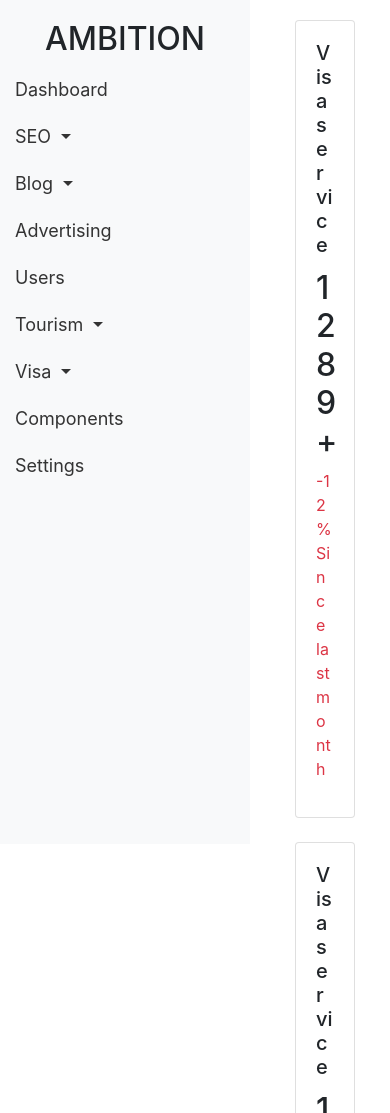
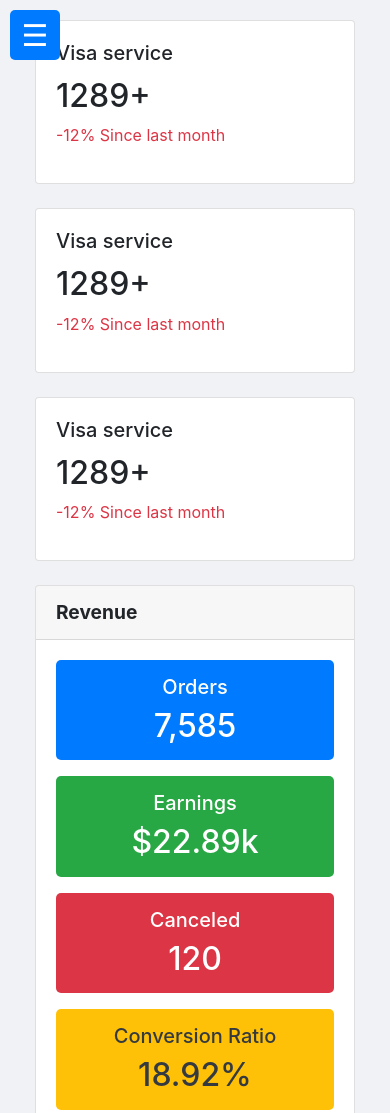
Before and after one commit to jamanhasan01/admin-panel, a plain HTML site: page index.html in a window 390 px wide. Shown: the top 1113 px of the page. Drawn offline with nearby package versions, Linux system fonts and the light colour scheme.

Commit message:
i'm change some thing in nav and contant

```diff
--- a/index.html
+++ b/index.html
@@ -5,43 +5,15 @@
     <meta name="viewport" content="width=device-width, initial-scale=1.0">
     <title>Dashboard</title>
     <link href="https://stackpath.bootstrapcdn.com/bootstrap/4.5.2/css/bootstrap.min.css" rel="stylesheet">
-    <style>
-  .sidebar {
-            width: 250px;
-            position: fixed;
-            top: 0;
-            left: 0;
-            height: 100%;
-            background-color: #f8f9fa;
-            padding-top: 20px;
-        }
-        .sidebar a {
-            padding: 10px 15px;
-            text-decoration: none;
-            font-size: 18px;
-            color: #333;
-            display: block;
-        }
-        .sidebar a:hover {
-            background-color: #007bff;
-            color: #fff;
-        }
-        .content {
-            margin-left: 260px;
-            padding: 20px;
-        }
-        .card-header {
-            font-weight: bold;
-            font-size: 1.2rem;
-        }
-    </style>
+    <link rel="stylesheet" href="./style.css">
 </head>
 <body>
 
+    <button class="toggle-btn" onclick="toggleSidebar()">☰</button>
 
-    <div class="sidebar">
+    <div class="sidebar" id="sidebar">
         <h2 class="text-center">AMBITION</h2>
-        <a href="#">Dashboard</a>
+        <a href="#" class="active">Dashboard</a>
         <div class="dropdown">
             <a class="dropdown-toggle" href="#" id="seoDropdown" data-toggle="collapse" data-target="#seoMenu" aria-expanded="false">
                 SEO
@@ -87,7 +59,7 @@
         <a href="#">Settings</a>
     </div>
 
-<div class="content">
+    <div class="content" id="content">
         <div class="container-fluid">
             <div class="row">
                 <div class="col-lg-4 col-md-6">
@@ -124,24 +96,32 @@
                 </div>
                 <div class="card-body">
                     <div class="row text-center">
-                    <div class="col-md-3">
+                        <div class="col-lg-3 col-md-6 col-sm-6 mb-3">
+                            <div class="revenue-stat bg-primary text-white">
                                 <h5>Orders</h5>
                                 <h2>7,585</h2>
                             </div>
-                    <div class="col-md-3">
+                        </div>
+                        <div class="col-lg-3 col-md-6 col-sm-6 mb-3">
+                            <div class="revenue-stat bg-success text-white">
                                 <h5>Earnings</h5>
                                 <h2>$22.89k</h2>
                             </div>
-                    <div class="col-md-3">
+                        </div>
+                        <div class="col-lg-3 col-md-6 col-sm-6 mb-3">
+                            <div class="revenue-stat bg-danger text-white">
                                 <h5>Canceled</h5>
-                        <h2>120</h2>
+                                <h2>120</h5>
                             </div>
-                    <div class="col-md-3">
+                        </div>
+                        <div class="col-lg-3 col-md-6 col-sm-6 mb-3">
+                            <div class="revenue-stat bg-warning text-dark">
                                 <h5>Conversion Ratio</h5>
                                 <h2>18.92%</h2>
                             </div>
                         </div>
-                <canvas id="revenueChart" width="400" height="200"></canvas>
+                    </div>
+                    <canvas id="revenueChart" width="100%"></canvas>
                 </div>
             </div>
             <div class="card mb-4">
@@ -149,7 +129,7 @@
                     Blogs
                 </div>
                 <div class="card-body">
-                <canvas id="blogsChart" width="400" height="200"></canvas>
+                    <canvas id="blogsChart" width="100%" ></canvas>
                 </div>
             </div>
         </div>
@@ -164,7 +144,7 @@
                 labels: ['Jan', 'Feb', 'Mar', 'Apr', 'May', 'Jun', 'Jul', 'Aug', 'Sep', 'Oct', 'Nov', 'Dec'],
                 datasets: [{
                     label: 'Revenue',
-                data: [12000, 19000, 30000, 50000, 20000, 30000, 45000, 32000, 25000, 40000, 55000, 47000],
+                    data: [12000, 15000, 13000, 17000, 19000, 22000, 24000, 25000, 27000, 30000, 40000, 55000, 47000],
                     backgroundColor: 'rgba(54, 162, 235, 0.2)',
                     borderColor: 'rgba(54, 162, 235, 1)',
                     borderWidth: 1
@@ -200,6 +180,22 @@
                 }
             }
         });
+
+        // Add active class on sidebar navigation click
+        document.querySelectorAll('.sidebar').forEach(function(element) {
+            element.addEventListener('click', function() {
+                document.querySelectorAll('.sidebar a').forEach(function(nav) {
+                    nav.classList.remove('active');
+                });
+                this.classList.add('active');
+            });
+        });
+
+        // Toggle sidebar visibility
+        function toggleSidebar() {
+            var sidebar = document.getElementById('sidebar');
+            sidebar.classList.toggle('hidden');
+        }
     </script>
 
     <script src="https://code.jquery.com/jquery-3.5.1.slim.min.js"></script>
--- a/style.css
+++ b/style.css
@@ -1,11 +1,21 @@
+*{
+    padding: 0;
+    margin: 0;
+}
 .sidebar {
-    width: 250px;
+    width: 300px;
     position: fixed;
     top: 0;
-    left: 0;
+    left: 0; /* Always show on desktop */
     height: 100%;
     background-color: #f8f9fa;
     padding-top: 20px;
+    transition: left 0.3s;
+    z-index: 1000;
+    border-right: 2px solid gray;
+}
+.sidebar.hidden {
+    left: -3000px; /* Hide sidebar on mobile */
 }
 .sidebar a {
     padding: 10px 15px;
@@ -14,15 +24,95 @@
     color: #333;
     display: block;
 }
-.sidebar a:hover {
+.sidebar a:hover, .sidebar a.active {
     background-color: #007bff;
     color: #fff;
 }
 .content {
-    margin-left: 260px;
+    margin-left: 300px;
     padding: 20px;
+    background-color: #f1f2f6;
+    transition: margin-left 0.3s;
+}
+.toggle-btn {
+    display:none; /* Hide toggle button on desktop */
+    position: fixed;
+    top: 10px;
+    left: 10px;
+    z-index: 1100;
+    width: 50px;
+    height: 50px;
+    background-color: #007bff;
+    color: #fff;
+    border: none;
+    font-size:30px;
+    padding: 3px;
+    border-radius: 5px;
+    outline: none;
+}
+.toggle-btn.active {
+    left: 300px;
 }
 .card-header {
     font-weight: bold;
     font-size: 1.2rem;
 }
+.revenue-stat {
+    background-color: #007bff;
+    color: #fff;
+    padding: 15px;
+    border-radius: 5px;
+}
+.revenue-stat h5 {
+    margin-bottom: 0.5rem;
+}
+.revenue-stat h2 {
+    margin-bottom: 0;
+}
+
+@media (min-width: 577px) and (max-width: 992px) {
+    .sidebar{
+        width: 300px;
+        left: -100%; /* Hide sidebar offscreen */
+    }
+    .sidebar.hidden {
+        left: 0; /* Show sidebar when active */
+    }
+    .content {
+        margin-left: 0; /* Reset content margin */
+    }
+    .toggle-btn {
+        display:block; /* Show toggle button on mobile */
+    }
+    .toggle-btn.active {
+        left: 300px; /* Adjust button position when sidebar is active */
+    }
+    .sidebar a {
+        text-align: center;
+        float: none;
+    }
+}
+
+@media(max-width:576px) {
+    .sidebar {
+        width: 300px;
+        left: -100%; /* Hide sidebar offscreen */
+    }
+    .sidebar.hidden {
+        left: 0; /* Show sidebar when active */
+    }
+    .content {
+        margin-left: 0; /* Reset content margin */
+    }
+    .toggle-btn {
+        display: block; /* Show toggle button on mobile */
+    }
+    .toggle-btn.active {
+        left: 300px; /* Adjust button position when sidebar is active */
+    }
+    .sidebar a {
+        text-align: center;
+        float: none;
+    }
+
+}
```
Lines whose indentation alone changed are shown as unchanged.
